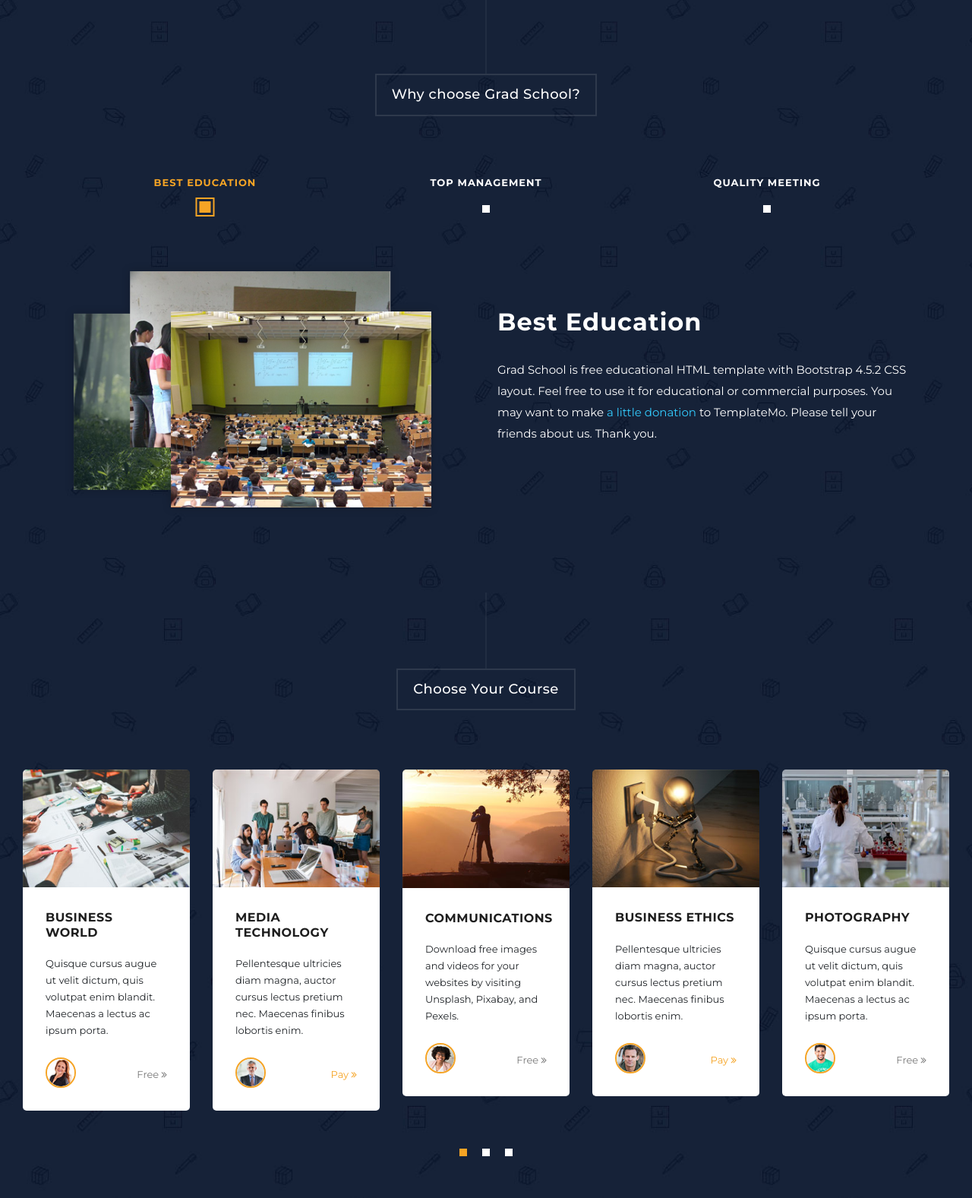
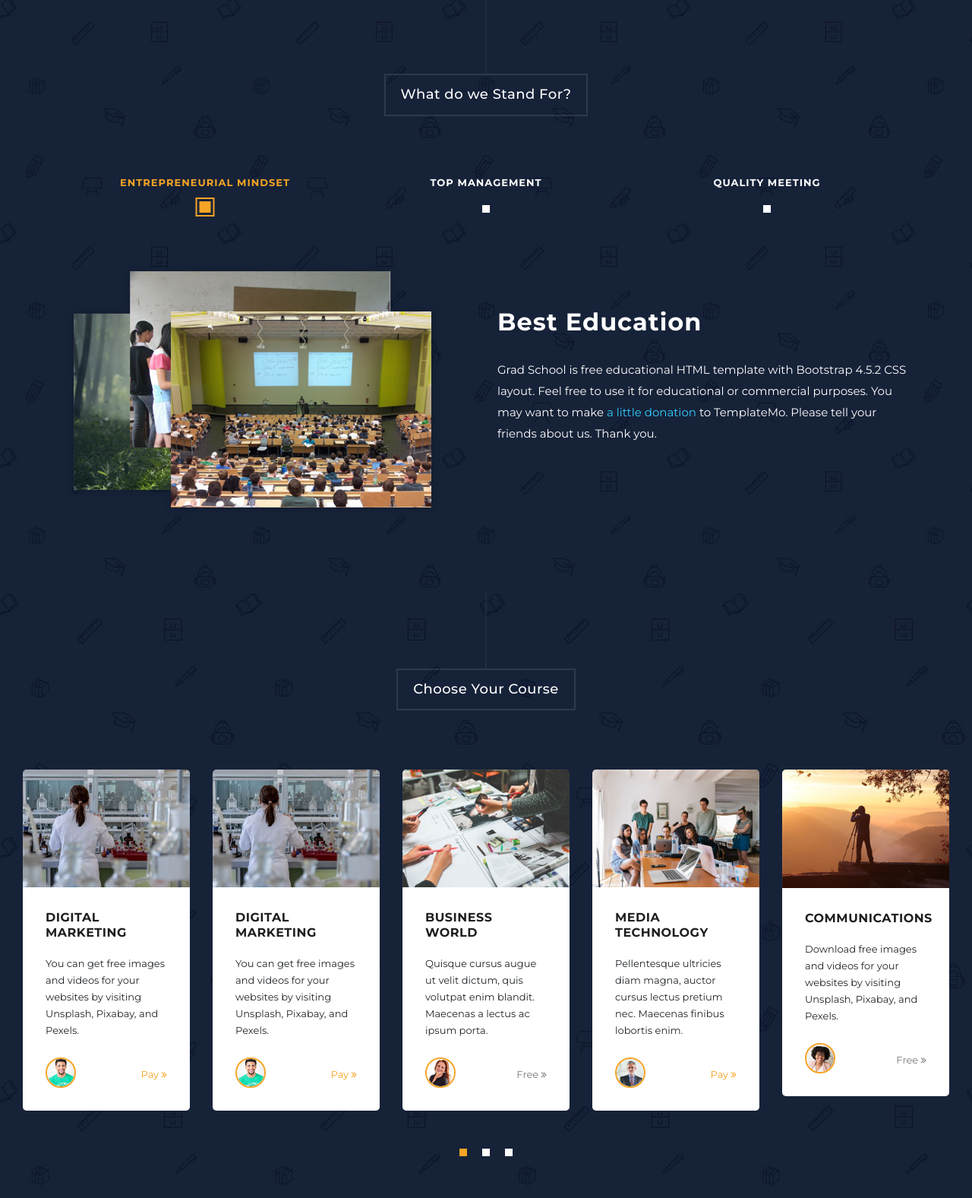
Before and after one commit to SHESHANKSK/mib-demo-site, a plain HTML site: page index.html in a window 1280 px wide. Shown: the part 803-2380 px from the top of the page at 76% size. Drawn offline with nearby package versions, Linux system fonts and the light colour scheme.

Commit message:
video changed

```diff
--- a/index.html
+++ b/index.html
@@ -129,13 +129,13 @@
       <div class="row">
         <div class="col-md-12">
           <div class="section-heading">
-            <h2>Why choose Grad School?</h2>
+            <h2>What do we Stand For?</h2>
           </div>
         </div>
         <div class="col-md-12">
           <div id='tabs'>
             <ul>
-              <li><a href='#tabs-1'>Best Education</a></li>
+              <li><a href='#tabs-1'>Entrepreneurial Mindset </a></li>
               <li><a href='#tabs-2'>Top Management</a></li>
               <li><a href='#tabs-3'>Quality Meeting</a></li>
             </ul>
@@ -198,6 +198,33 @@
           </div>
         </div>
         <div class="owl-carousel owl-theme">
+          <div class="item">
+            <img src="assets/images/courses-01.jpg" alt="Course #1">
+            <div class="down-content">
+              <h4>Digital Marketing</h4>
+              <p>You can get free images and videos for your websites by visiting Unsplash, Pixabay, and Pexels.</p>
+              <div class="author-image">
+                <img src="assets/images/author-01.png" alt="Author 1">
+              </div>
+              <div class="text-button-pay">
+                <a href="#">Pay <i class="fa fa-angle-double-right"></i></a>
+              </div>
+            </div>
+          </div>
+
+          <div class="item">
+            <img src="assets/images/courses-01.jpg" alt="Course #1">
+            <div class="down-content">
+              <h4>Digital Marketing</h4>
+              <p>You can get free images and videos for your websites by visiting Unsplash, Pixabay, and Pexels.</p>
+              <div class="author-image">
+                <img src="assets/images/author-01.png" alt="Author 1">
+              </div>
+              <div class="text-button-pay">
+                <a href="#">Pay <i class="fa fa-angle-double-right"></i></a>
+              </div>
+            </div>
+          </div>
           <div class="item">
             <img src="assets/images/courses-01.jpg" alt="Course #1">
             <div class="down-content">
@@ -440,9 +467,7 @@
     <div class="container">
       <div class="row">
         <div class="col-md-12">
-          <p><i class="fa fa-copyright"></i> Copyright 2020 by Grad School
-
-            | Design: <a href="https://templatemo.com" rel="sponsored" target="_parent">TemplateMo</a></p>
+          <p><i class="fa fa-copyright"></i> Copyright 2022 Make in BVB</p>
         </div>
       </div>
     </div>
```
